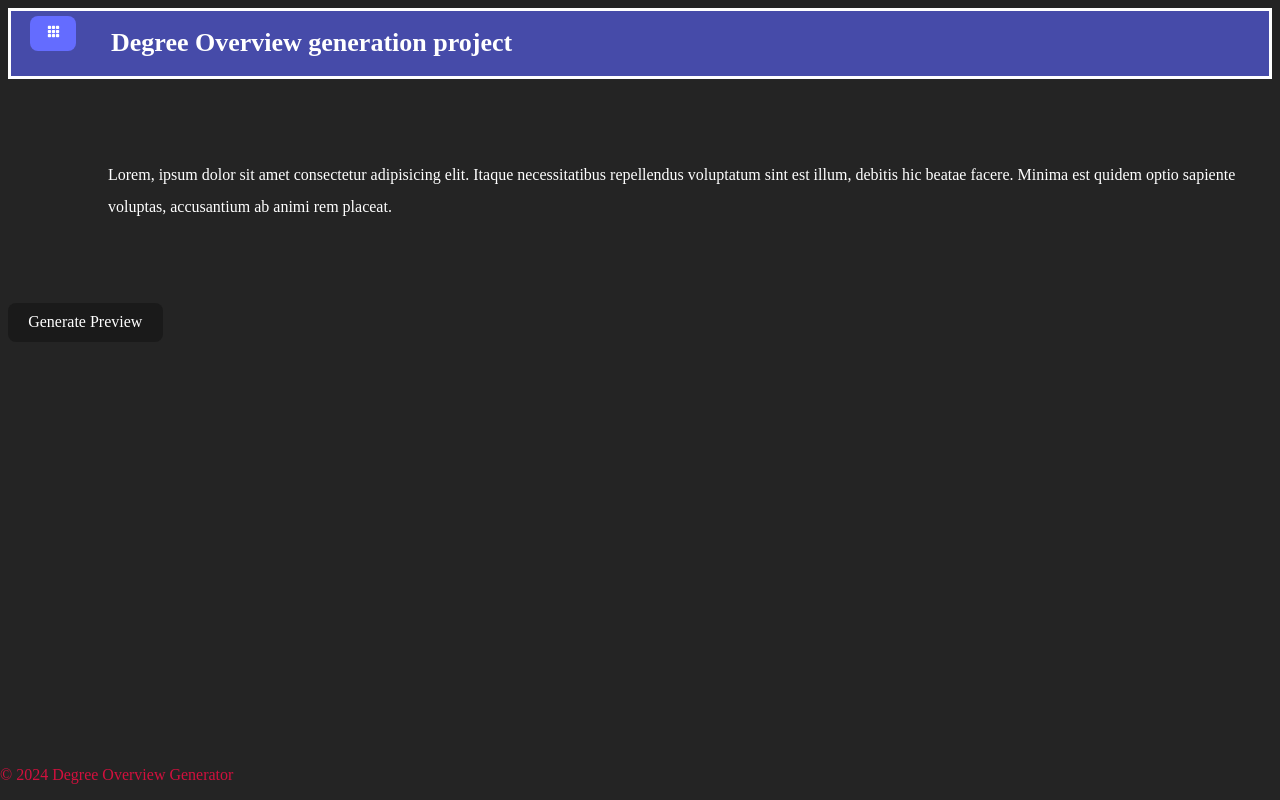
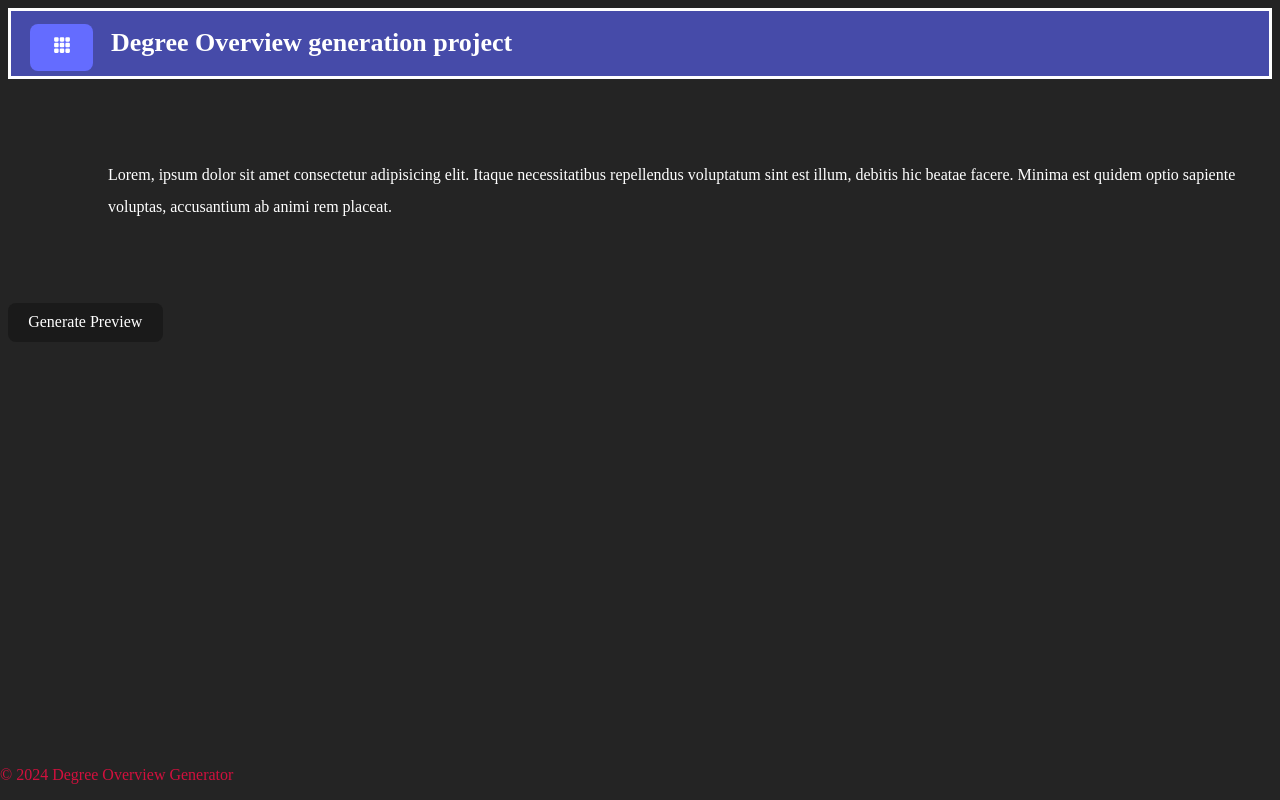
Before and after one commit to Virtual-Assister/Senior_Project, a React (Vite) app in the folder overview_app_0.2/: page / in a window 1280 px wide. Built offline with nearby package versions, Linux system fonts and the light colour scheme.

Commit message:
minors changes to an error on a file

```diff
--- a/overview_app_0.2/src/App.jsx
+++ b/overview_app_0.2/src/App.jsx
@@ -2,7 +2,7 @@ import Header from "./components/Header.jsx";
 import Footer from "./components/Footer.jsx";
 import Body from "./components/Body.jsx";
 import BodyComponent from "./components/Body_2.jsx";
-import gridButton from "./components/hyperlink_button.jsx";
+
 
 function App() {
   return (
--- a/overview_app_0.2/src/index.css
+++ b/overview_app_0.2/src/index.css
@@ -54,5 +54,6 @@ button:focus-visible {
   background-color: #646cff;
   position: absolute;
   left: 30px;
-  top: 2%;
+  top: 3%;
+  font-size: 18px;
 }
```
